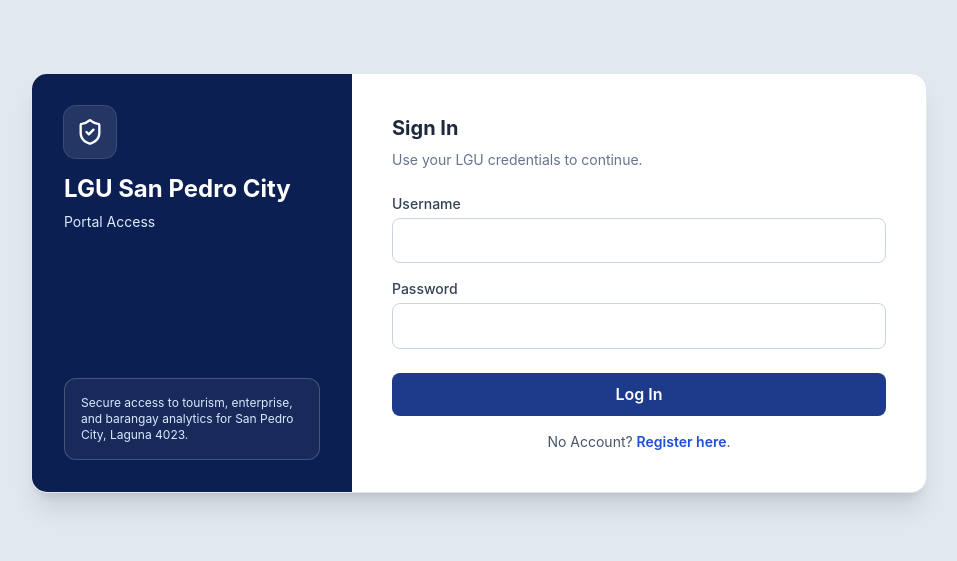
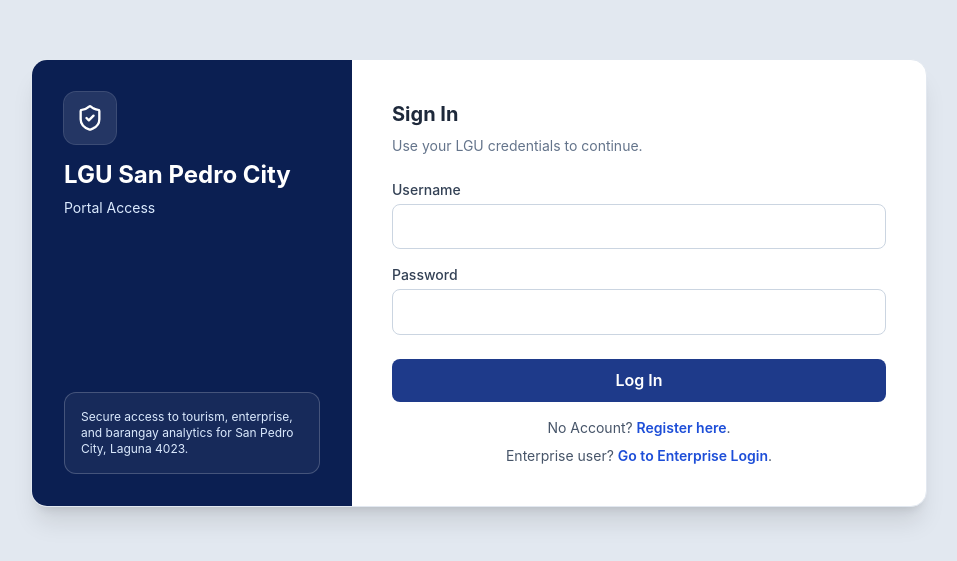
Before and after one commit to ali22-ui/PROTOTYPE, a React (Vite) app in the folder frontend/: page /login in a window 1280 px wide. Shown: the part 117-678 px from the top of the page, without its empty margins (161-1118 px from the left). Built offline with nearby package versions, Linux system fonts and the light colour scheme; no server answers.

Commit message:
fix(frontend): add explicit LGU and enterprise login links

```diff
--- a/frontend/src/features/auth/components/login-form.jsx
+++ b/frontend/src/features/auth/components/login-form.jsx
@@ -70,6 +70,17 @@ export default function LoginForm({ onLogin }) {
             </Link>
             .
           </p>
+
+          <p className="mt-2 text-center text-sm text-slate-600">
+            Enterprise user?{' '}
+            <Link
+              to="/enterprise/login"
+              className="font-semibold text-primary-600 hover:underline"
+            >
+              Go to Enterprise Login
+            </Link>
+            .
+          </p>
         </form>
       </div>
     </div>
--- a/frontend/src/views/LoginView.tsx
+++ b/frontend/src/views/LoginView.tsx
@@ -1,6 +1,6 @@
 import { useState } from 'react';
 import { Building2, KeyRound } from 'lucide-react';
-import { useNavigate } from 'react-router-dom';
+import { Link, useNavigate } from 'react-router-dom';
 import { login } from '@/services/api';
 import type { User } from '@/types';
 
@@ -56,6 +56,12 @@ export default function LoginView({ onLogin }: LoginViewProps): JSX.Element {
         <section className="bg-white p-8 md:p-10">
           <h2 className="text-2xl font-bold text-slate-900">Login</h2>
           <p className="mt-1 text-sm text-slate-500">Secure access to enterprise analytics and LGU report workflows.</p>
+          <p className="mt-2 text-xs text-slate-500">
+            LGU Admin?{' '}
+            <Link to="/login" className="font-semibold text-primary-700 hover:underline">
+              Go to LGU Login
+            </Link>
+          </p>
 
           <form onSubmit={handleSubmit} className="mt-6 space-y-5">
             <label className="block">
```
